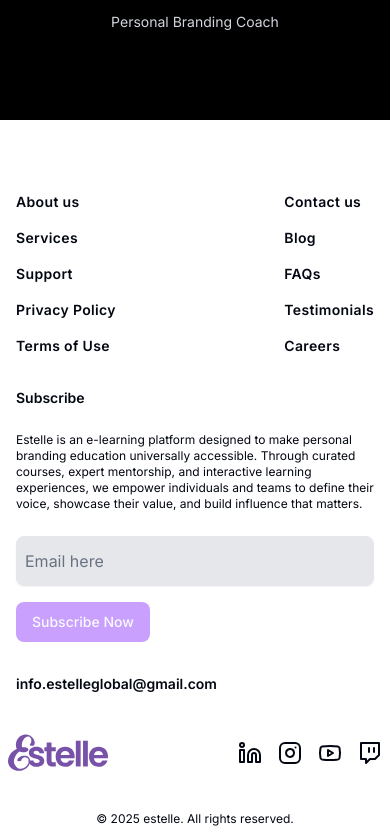
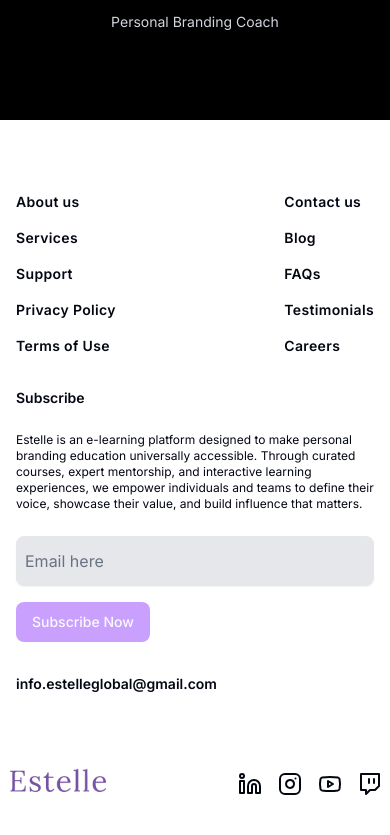
Before and after one commit to helloestelleacademy-sys/estelle-frontend, a Next.js app: page /about in a window 390 px wide. Shown: the part 6769-7604 px from the top of the page. Built offline with nearby package versions, Linux system fonts and the light colour scheme.

Commit message:
update links

```diff
--- a/src/app/(root)/about/page.tsx
+++ b/src/app/(root)/about/page.tsx
@@ -14,7 +14,6 @@ const page = () => {
       <Details />
       <Values />
       <Instructors />
-      <Footer />
     </div>
   )
 }
--- a/src/components/Footer.tsx
+++ b/src/components/Footer.tsx
@@ -83,7 +83,7 @@ const Footer = () => {
         </div>
 
         <div className='max-w-7xl mx-auto px-2 flex flex-wrap justify-between mt-10'>
-             <Image src={'/assets/estelleLogoColor.svg'} alt='Logo' width={100} height={100}/>
+             <Image src={'/assets/Estellelogonew2.png'} alt='Logo' width={100} height={100}/>
 
              <div className='space-x-4 flex items-center'>
                 <Linkedin />
--- a/src/components/Navbar.tsx
+++ b/src/components/Navbar.tsx
@@ -112,13 +112,13 @@ const navLinks =[
           <Link href={'/about'}>
             <li className={clsx('text-[16px] font-semibold tracking-wide  cursor-pointer', !isScrolled && 'text-[#37296D]')}>About</li>
           </Link>
-          <Link href={'/courses'}>
+          <a href={'https://mainstack.store/stellanwosu/w2RdFBdyAPo7'}>
             <li className={clsx('text-[16px] font-semibold tracking-wide  cursor-pointer', !isScrolled && 'text-[#37296D]')}>Pricing</li>
-          </Link>
-          <Link href={'/courses'}>
+          </a>
+          {/* <Link href={'/courses'}>
             <li className={clsx('text-[16px] font-semibold tracking-wide  cursor-pointer', !isScrolled && 'text-[#37296D]')}>Courses</li>
           </Link>
-            <li className={clsx('text-[16px] font-semibold tracking-wide  cursor-pointer', !isScrolled && 'text-[#37296D]')}>Subjects</li>
+            <li className={clsx('text-[16px] font-semibold tracking-wide  cursor-pointer', !isScrolled && 'text-[#37296D]')}>Subjects</li> */}
         </ul>
 
         <div className='hidden md:flex space-x-6'>
--- a/src/components/about/Instructors.tsx
+++ b/src/components/about/Instructors.tsx
@@ -41,7 +41,7 @@ const Instructors = () => {
         <div className='max-w-7xl mx-auto px-4 lg:px-8 text-white'>
              <h2 className="text-4xl md:text-5xl lg:text-6xl font-semibold mt-6 text-center max-w-xl mx-auto mb-10">Our Instructors</h2>
 
-             <div className='grid grid-cols-1 md:grid-cols-2 lg:grid-cols-3 gap-10'>
+             <div className='grid grid-cols-1 md:grid-cols-2 lg:grid-cols-2 gap-10'>
               {instructors.map((instructor, index)=>(
 
                 <div  key={index}
```
